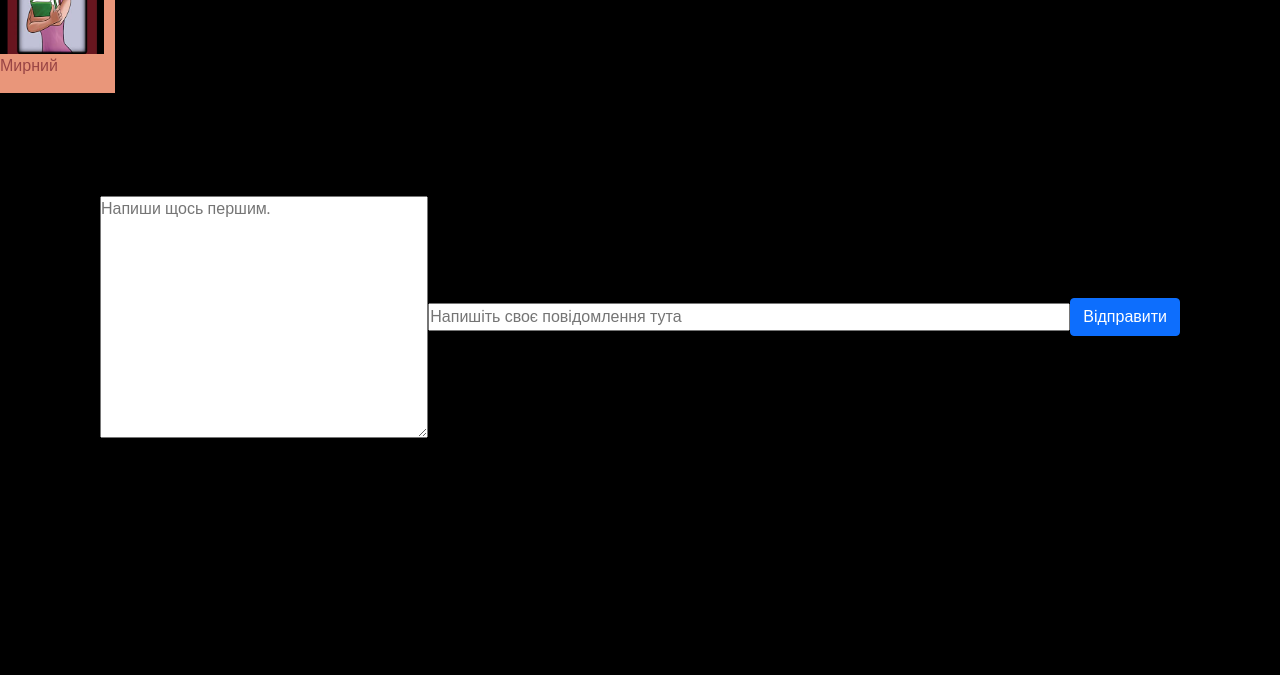
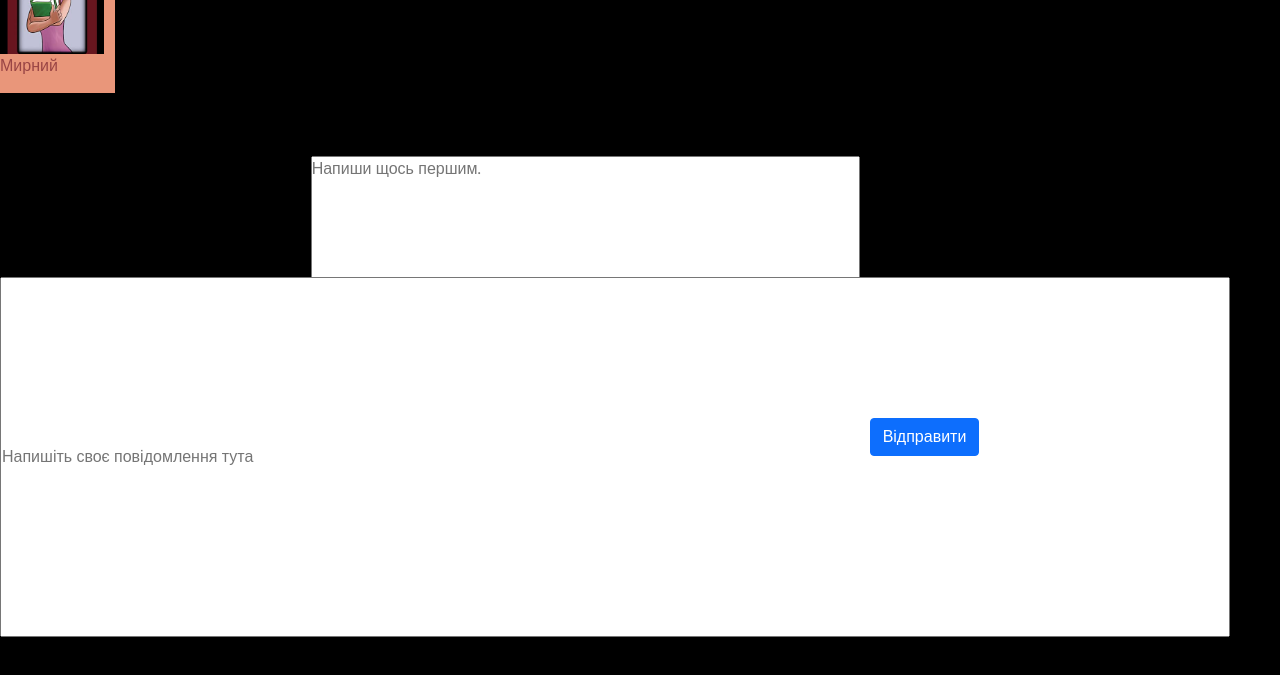
Before and after one commit to arduinka55055/mafia, a plain HTML site: page front-end/game.html in a window 1280 px wide. Shown: the part 83-758 px from the top of the page. Drawn offline with nearby package versions, Linux system fonts and the light colour scheme.

Commit message:
2efewfew

```diff
--- a/front-end/game.css
+++ b/front-end/game.css
@@ -6,9 +6,14 @@
     box-sizing: border-box;
     font-family: 'Poppins', sans-serif;
 }
+
 body
 {
     background: #000;
+    display: -ms-flexbox;
+    align-items: center;
+    padding-bottom: 30px; /* Устанавливает значение поля от нижнего края содержимого элемента. Полем называется расстояние от внутреннего края рамки элемента до воображаемого прямоугольника, ограничивающего его содержимое*/
+
 }
 
 header
@@ -143,11 +148,39 @@ header .logo img
 }
 .chat_window
 {
-    position: relative;
+    position: fixed;
     width: 100%;
-    min-height: 100vh;
+    top: 50;
+    bottom: 50;
+    left: 10;
+    right: 0;
+    margin: auto;
+    min-height: 90vh;
     padding: 0 100px;
     display: flex;
     justify-content: center;
     align-items: center;
 }
+.chat_window textarea
+{
+    resize: none;
+}
+.chat_window input
+{
+    position: absolute;
+    top: 50%;
+	bottom: 0;
+	left: 0;
+    right: 50px;
+    margin: auto;
+
+}
+.chat_window button
+{
+    position: relative;
+    top: 160px;
+	bottom: 0;
+	left: 10px;
+    right: 0;
+    margin: 0;
+}
--- a/front-end/game.html
+++ b/front-end/game.html
@@ -87,7 +87,7 @@
    </div>
 
     <div class="chat_window">
-      <textarea id="chat" cols="50" rows="10" placeholder="Напиши щось першим."></textarea><br><br>
+      <textarea id="chat" cols="38" rows="10" placeholder="Напиши щось першим."></textarea><br><br>
       <input type="text" id="text" size="43" placeholder="Напишіть своє повідомлення тута">
       <button type="button" id="send" class="btn btn-primary">Відправити</button><br /><br />
 
```
